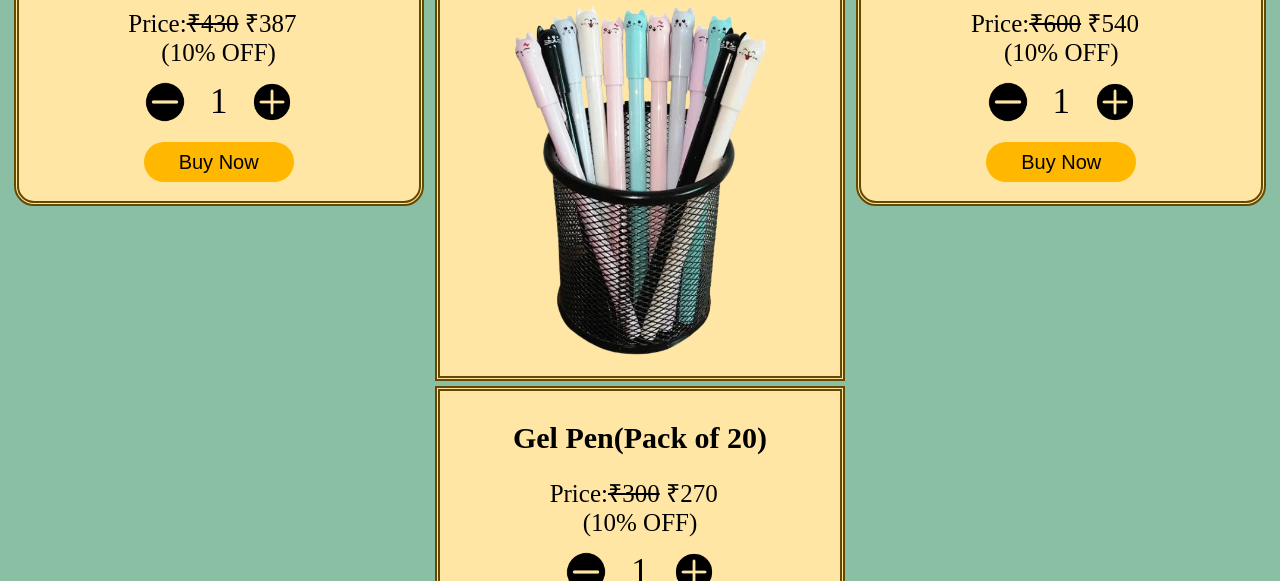
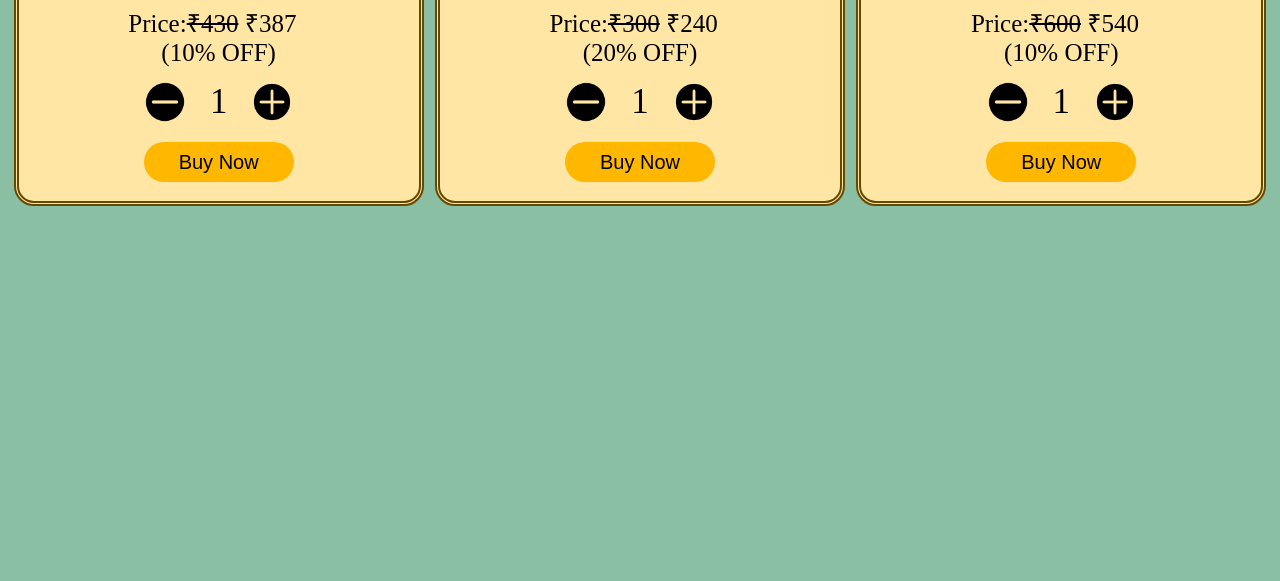
Before and after one commit to ritikshaingle-9/stationery, a plain HTML site: page index.html in a window 1280 px wide. Shown: the part 687-1268 px from the top of the page. After the commit the page ends 893 px from the top, so only its background shows below. Drawn offline with Linux system fonts and the light colour scheme.

Commit message:
card adjust

```diff
--- a/index.html
+++ b/index.html
@@ -58,7 +58,7 @@
             </div>
         </div>
 <!---------------------product-4----------------------->
-        <div class="product-card">
+        <!-- <div class="product-card">
             <img src="./images/pen-box.png" alt="" class="product-img">
             <div class="details">
                 <p class="product-name"><b>Gel Pen(Pack of 20)</b></p>
@@ -72,7 +72,7 @@
                 <button type="button" class="buy">Buy Now</button>
             </div>
         </div>
-    </div>
+    </div> -->
 
 
     <script src="./script.js"></script>
```
